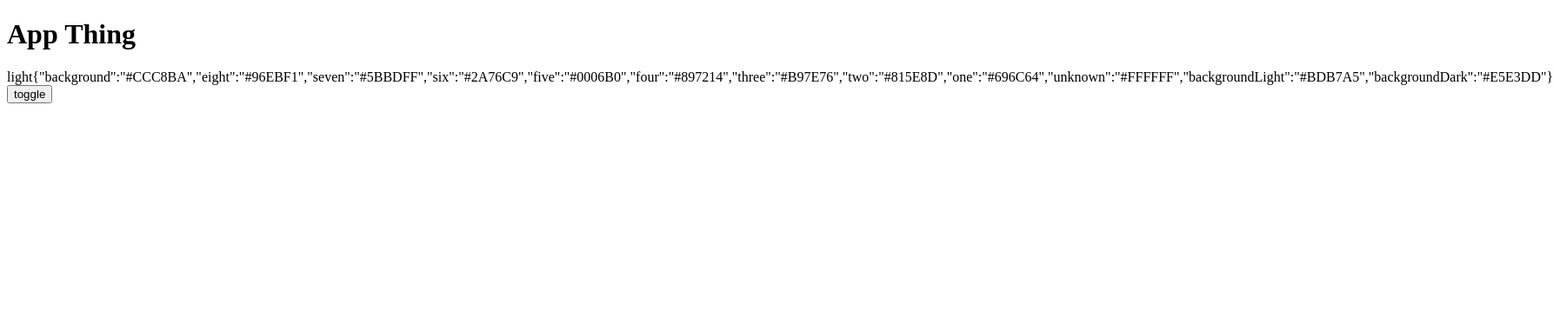
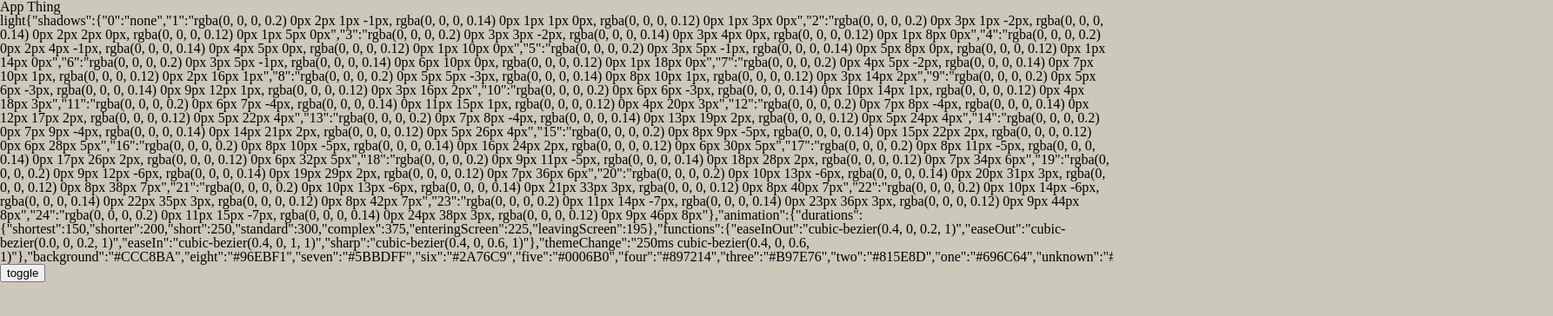
Before and after one commit to sabinmarcu/minesweeper-recoil, a React (Create React App) app: page / in a window 1280 px wide. Shown: the top 364 px of the page at 87% size, 1786 px wide, since content can reach past the window. Built offline with nearby package versions, Linux system fonts and the light colour scheme.

Commit message:
feat: expand on theme

```diff
--- a/package.json
+++ b/package.json
@@ -10,13 +10,15 @@
     "react": "17.0.2",
     "react-dom": "17.0.2",
     "react-scripts": "4.0.0",
-    "recoil": "0.4.0"
+    "recoil": "0.4.0",
+    "reset-css": "^5.0.1"
   },
   "devDependencies": {
     "@babel/runtime": "7.13.8",
     "@commitlint/cli": "^13.1.0",
     "@commitlint/config-conventional": "^13.1.0",
     "@snowpack/plugin-react-refresh": "2.5.0",
+    "@types/react": "^17.0.17",
     "@typescript-eslint/eslint-plugin": "^4.29.1",
     "eslint": "^7.32.0",
     "eslint-config-airbnb-base": "^14.2.1",
--- a/src/App.tsx
+++ b/src/App.tsx
@@ -1,8 +1,12 @@
 import { ThemeSelector } from './components/ThemeSelector';
+import { GlobalStyles } from './components/GlobalStyles';
 
 export const App = () => (
-  <div>
-    <h1>App Thing</h1>
-    <ThemeSelector />
-  </div>
+  <>
+    <GlobalStyles />
+    <div>
+      <h1>App Thing</h1>
+      <ThemeSelector />
+    </div>
+  </>
 );
--- a/src/atoms/theme.ts
+++ b/src/atoms/theme.ts
@@ -1,7 +1,9 @@
 import { atom, selector } from 'recoil';
-import { darkTheme, lightTheme } from '../config/theme';
+import { darkTheme, lightTheme } from '../config/colors';
 import { localStorageEffect } from '../utils/localStorageEffect';
 import { matchMediaEffect } from '../utils/matchMediaEffect';
+import shadows from '../config/shadows';
+import * as animation from '../config/animation';
 
 const themeMapping = {
   light: lightTheme,
@@ -25,10 +27,24 @@ export const themeSelection = atom<ThemeSelection>({
   ],
 });
 
+const makeTheme = (selection: ThemeSelection) => {
+  const themeChangeAnimation = `${animation.durations.short}ms ${animation.functions.sharp}`;
+  return {
+    shadows,
+    animation: {
+      ...animation,
+      themeChange: themeChangeAnimation,
+    },
+    ...themeMapping[selection],
+  };
+};
+
+export type ThemeType = ReturnType<typeof makeTheme>;
+
 export const theme = selector({
   key: 'theme',
   get: ({ get }) => {
     const selection = get(themeSelection);
-    return themeMapping[selection];
+    return makeTheme(selection);
   },
 });
--- /dev/null
+++ b/src/components/GlobalStyles.tsx
@@ -0,0 +1,17 @@
+import { Global, css } from '@emotion/react';
+import 'reset-css';
+
+export const GlobalStyles = () => (
+  <Global styles={(theme) => css`
+    html, body {
+      width: 100vw;
+      height: 100vw;
+      overflow: hidden;
+    }
+    body {
+      background: ${theme.background};
+      transition: background ${theme.animation.themeChange};
+    }
+  `}
+  />
+);
--- a/src/components/ThemeProvider.tsx
+++ b/src/components/ThemeProvider.tsx
@@ -5,5 +5,9 @@ import { theme } from '../atoms/theme';
 
 export const ThemeProvider: FC = ({ children }) => {
   const value = useRecoilValue(theme);
-  return <EmotionThemeProvider theme={value}>{children}</EmotionThemeProvider>;
+  return (
+    <EmotionThemeProvider theme={value}>
+      {children}
+    </EmotionThemeProvider>
+  );
 };
--- /dev/null
+++ b/src/config/animation.ts
@@ -0,0 +1,16 @@
+export const functions = {
+  easeInOut: 'cubic-bezier(0.4, 0, 0.2, 1)',
+  easeOut: 'cubic-bezier(0.0, 0, 0.2, 1)',
+  easeIn: 'cubic-bezier(0.4, 0, 1, 1)',
+  sharp: 'cubic-bezier(0.4, 0, 0.6, 1)',
+};
+
+export const durations = {
+  shortest: 150,
+  shorter: 200,
+  short: 250,
+  standard: 300,
+  complex: 375,
+  enteringScreen: 225,
+  leavingScreen: 195,
+};
--- /dev/null
+++ b/src/config/shadows.ts
@@ -0,0 +1,31 @@
+const shadows = [
+  'none',
+  'rgba(0, 0, 0, 0.2) 0px 2px 1px -1px, rgba(0, 0, 0, 0.14) 0px 1px 1px 0px, rgba(0, 0, 0, 0.12) 0px 1px 3px 0px',
+  'rgba(0, 0, 0, 0.2) 0px 3px 1px -2px, rgba(0, 0, 0, 0.14) 0px 2px 2px 0px, rgba(0, 0, 0, 0.12) 0px 1px 5px 0px',
+  'rgba(0, 0, 0, 0.2) 0px 3px 3px -2px, rgba(0, 0, 0, 0.14) 0px 3px 4px 0px, rgba(0, 0, 0, 0.12) 0px 1px 8px 0px',
+  'rgba(0, 0, 0, 0.2) 0px 2px 4px -1px, rgba(0, 0, 0, 0.14) 0px 4px 5px 0px, rgba(0, 0, 0, 0.12) 0px 1px 10px 0px',
+  'rgba(0, 0, 0, 0.2) 0px 3px 5px -1px, rgba(0, 0, 0, 0.14) 0px 5px 8px 0px, rgba(0, 0, 0, 0.12) 0px 1px 14px 0px',
+  'rgba(0, 0, 0, 0.2) 0px 3px 5px -1px, rgba(0, 0, 0, 0.14) 0px 6px 10px 0px, rgba(0, 0, 0, 0.12) 0px 1px 18px 0px',
+  'rgba(0, 0, 0, 0.2) 0px 4px 5px -2px, rgba(0, 0, 0, 0.14) 0px 7px 10px 1px, rgba(0, 0, 0, 0.12) 0px 2px 16px 1px',
+  'rgba(0, 0, 0, 0.2) 0px 5px 5px -3px, rgba(0, 0, 0, 0.14) 0px 8px 10px 1px, rgba(0, 0, 0, 0.12) 0px 3px 14px 2px',
+  'rgba(0, 0, 0, 0.2) 0px 5px 6px -3px, rgba(0, 0, 0, 0.14) 0px 9px 12px 1px, rgba(0, 0, 0, 0.12) 0px 3px 16px 2px',
+  'rgba(0, 0, 0, 0.2) 0px 6px 6px -3px, rgba(0, 0, 0, 0.14) 0px 10px 14px 1px, rgba(0, 0, 0, 0.12) 0px 4px 18px 3px',
+  'rgba(0, 0, 0, 0.2) 0px 6px 7px -4px, rgba(0, 0, 0, 0.14) 0px 11px 15px 1px, rgba(0, 0, 0, 0.12) 0px 4px 20px 3px',
+  'rgba(0, 0, 0, 0.2) 0px 7px 8px -4px, rgba(0, 0, 0, 0.14) 0px 12px 17px 2px, rgba(0, 0, 0, 0.12) 0px 5px 22px 4px',
+  'rgba(0, 0, 0, 0.2) 0px 7px 8px -4px, rgba(0, 0, 0, 0.14) 0px 13px 19px 2px, rgba(0, 0, 0, 0.12) 0px 5px 24px 4px',
+  'rgba(0, 0, 0, 0.2) 0px 7px 9px -4px, rgba(0, 0, 0, 0.14) 0px 14px 21px 2px, rgba(0, 0, 0, 0.12) 0px 5px 26px 4px',
+  'rgba(0, 0, 0, 0.2) 0px 8px 9px -5px, rgba(0, 0, 0, 0.14) 0px 15px 22px 2px, rgba(0, 0, 0, 0.12) 0px 6px 28px 5px',
+  'rgba(0, 0, 0, 0.2) 0px 8px 10px -5px, rgba(0, 0, 0, 0.14) 0px 16px 24px 2px, rgba(0, 0, 0, 0.12) 0px 6px 30px 5px',
+  'rgba(0, 0, 0, 0.2) 0px 8px 11px -5px, rgba(0, 0, 0, 0.14) 0px 17px 26px 2px, rgba(0, 0, 0, 0.12) 0px 6px 32px 5px',
+  'rgba(0, 0, 0, 0.2) 0px 9px 11px -5px, rgba(0, 0, 0, 0.14) 0px 18px 28px 2px, rgba(0, 0, 0, 0.12) 0px 7px 34px 6px',
+  'rgba(0, 0, 0, 0.2) 0px 9px 12px -6px, rgba(0, 0, 0, 0.14) 0px 19px 29px 2px, rgba(0, 0, 0, 0.12) 0px 7px 36px 6px',
+  'rgba(0, 0, 0, 0.2) 0px 10px 13px -6px, rgba(0, 0, 0, 0.14) 0px 20px 31px 3px, rgba(0, 0, 0, 0.12) 0px 8px 38px 7px',
+  'rgba(0, 0, 0, 0.2) 0px 10px 13px -6px, rgba(0, 0, 0, 0.14) 0px 21px 33px 3px, rgba(0, 0, 0, 0.12) 0px 8px 40px 7px',
+  'rgba(0, 0, 0, 0.2) 0px 10px 14px -6px, rgba(0, 0, 0, 0.14) 0px 22px 35px 3px, rgba(0, 0, 0, 0.12) 0px 8px 42px 7px',
+  'rgba(0, 0, 0, 0.2) 0px 11px 14px -7px, rgba(0, 0, 0, 0.14) 0px 23px 36px 3px, rgba(0, 0, 0, 0.12) 0px 9px 44px 8px',
+  'rgba(0, 0, 0, 0.2) 0px 11px 15px -7px, rgba(0, 0, 0, 0.14) 0px 24px 38px 3px, rgba(0, 0, 0, 0.12) 0px 9px 46px 8px',
+];
+
+const shadowMap = shadows.reduce((prev, it, idx) => ({ ...prev, [idx]: it }), {});
+
+export default shadowMap;
```
Also changed, not shown: src/types/emotion.d.ts (added, +8 -0 lines), src/config/colors.ts (renamed from src/config/theme.ts), 1 other file (tests, documents, lock files or other folders).
